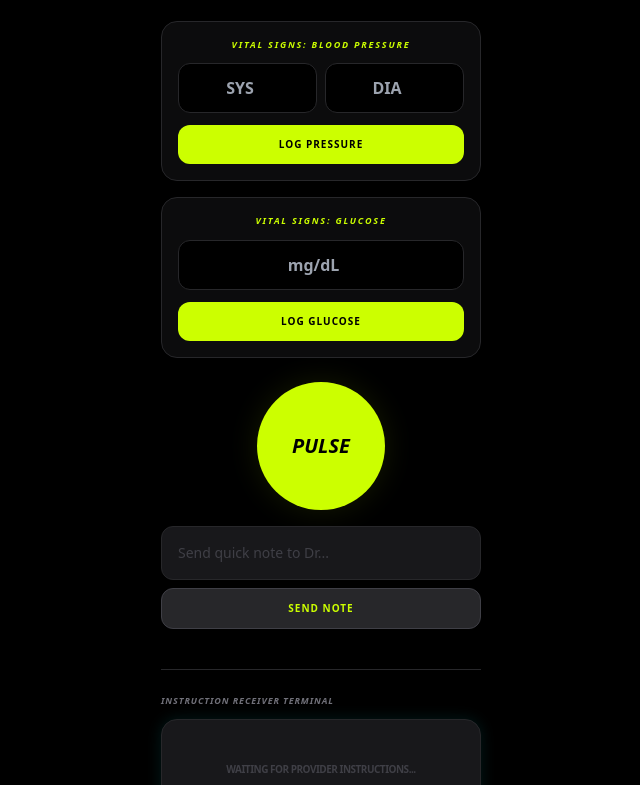
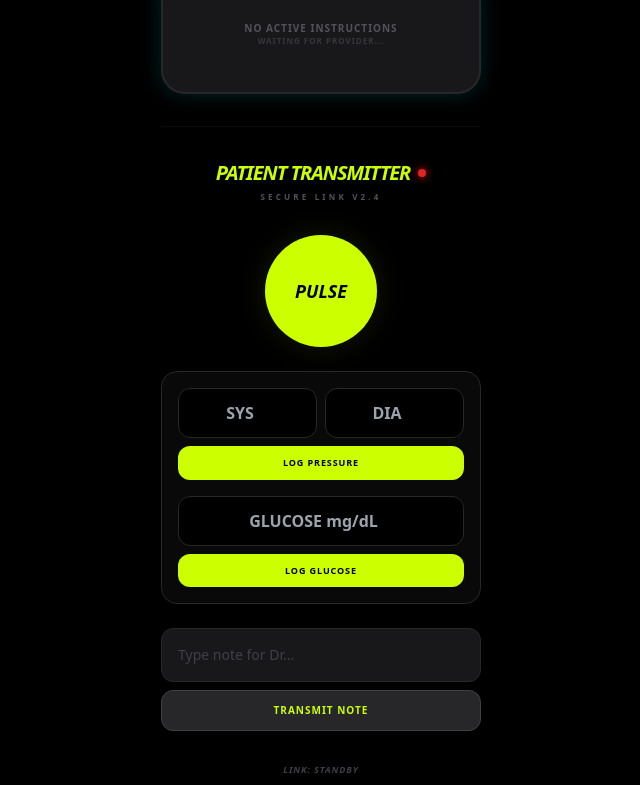
Before and after one commit to PreventiveHP/montcode-sender, a website: page index.html in a window 1280 px wide. Shown: the part 77-862 px from the top of the page, without its empty margins (319-959 px from the left). Drawn offline with nearby package versions, Linux system fonts and the light colour scheme; a script that the page names is missing.

Commit message:
Update index.html

```diff
--- a/index.html
+++ b/index.html
@@ -1,4 +1,4 @@
- <!DOCTYPE html>
+  <!DOCTYPE html>
 <html lang="en">
 <head>
     <meta charset="UTF-8">
@@ -7,70 +7,73 @@
     <script src="https://js.pusher.com/8.2.0/pusher.min.js"></script>
     <script src="https://cdn.tailwindcss.com"></script>
     <style>
-        .glow-cyan { box-shadow: 0 0 15px rgba(0, 255, 255, 0.1); }
+        .glow-cyan { box-shadow: 0 0 20px rgba(0, 255, 255, 0.15); }
         .alert-pulse { animation: pulse-border 2s infinite; }
         @keyframes pulse-border {
-            0% { border-color: #222; }
+            0% { border-color: #333; }
             50% { border-color: #00ffff; }
-            100% { border-color: #222; }
+            100% { border-color: #333; }
         }
     </style>
 </head>
 <body class="bg-black text-white flex flex-col items-center min-h-screen p-6 font-sans">
 
-    <div class="text-center mb-6 w-full max-w-xs">
-        <div class="flex items-center justify-center gap-2 mb-1">
-            <h1 class="text-[#ccff00] text-2xl font-black italic tracking-tighter uppercase">SENDER TEST</h1>
-            <div id="conn-indicator" class="w-2 h-2 rounded-full bg-red-600 shadow-[0_0_8px_red]"></div>
-        </div>
-        <p class="text-zinc-500 text-[9px] font-bold uppercase tracking-[0.3em]">Bridge Transmitter v2.3</p>
-    </div>
+    <div class="w-full max-w-xs mb-8">
+        <label class="text-[10px] text-[#00ffff] uppercase tracking-[0.2em] block mb-3 font-black italic text-center">
+            Instruction Receiver Terminal
+        </label>
 
-    <div class="w-full max-w-xs space-y-4 mb-8">
-        <div class="bg-zinc-900/50 border border-zinc-800 p-4 rounded-2xl shadow-xl">
-            <span class="text-[9px] text-[#ccff00] uppercase tracking-[0.2em] font-bold block mb-3 text-center italic">Vital Signs: Blood Pressure</span>
-            <div class="flex gap-2 mb-3">
-                <input type="number" id="bp-sys" placeholder="SYS" class="w-1/2 bg-black border border-zinc-800 rounded-xl p-3 text-center text-[#ccff00] font-bold outline-none focus:border-[#ccff00]">
-                <input type="number" id="bp-dia" placeholder="DIA" class="w-1/2 bg-black border border-zinc-800 rounded-xl p-3 text-center text-[#ccff00] font-bold outline-none focus:border-[#ccff00]">
+        <div id="feedback-panel" class="w-full bg-zinc-900 border-2 border-zinc-800 p-5 rounded-3xl glow-cyan transition-all min-h-[120px] flex flex-col justify-center relative overflow-hidden">
+            <div class="absolute top-0 left-0 w-full h-1 bg-zinc-800"></div>
+
+            <div id="feedback-placeholder" class="text-zinc-600 text-[10px] uppercase text-center font-bold tracking-widest leading-tight">
+                No active instructions<br><span class="opacity-50 text-[8px]">Waiting for Provider...</span>
             </div>
-            <button onclick="prepararEnvioBP()" class="w-full bg-[#ccff00] text-black font-black py-3 rounded-xl uppercase text-[10px] tracking-widest hover:bg-white transition-all">Log Pressure</button>
-        </div>
 
-        <div class="bg-zinc-900/50 border border-zinc-800 p-4 rounded-2xl shadow-xl">
-            <span class="text-[9px] text-[#ccff00] uppercase tracking-[0.2em] font-bold block mb-3 text-center italic">Vital Signs: Glucose</span>
-            <input type="number" id="glu-val" placeholder="mg/dL" class="w-full bg-black border border-zinc-800 rounded-xl p-3 text-center text-[#ccff00] font-bold outline-none focus:border-[#ccff00] mb-3">
-            <button onclick="prepararEnvioGLU()" class="w-full bg-[#ccff00] text-black font-black py-3 rounded-xl uppercase text-[10px] tracking-widest hover:bg-white transition-all">Log Glucose</button>
-        </div>
-
-        <div class="flex flex-col items-center gap-4 py-2">
-            <button id="send-btn" onclick="enviarDato('PULSE ALERT')"
-                class="w-32 h-32 bg-[#ccff00] text-black font-black rounded-full border-[8px] border-[#ccff00]/20 shadow-[0_0_30px_rgba(204,255,0,0.1)] active:scale-95 transition-all flex items-center justify-center">
-                <span class="text-xl italic font-black uppercase">PULSE</span>
-            </button>
-
-            <div class="w-full">
-                <input type="text" id="chat-input" placeholder="Send quick note to Dr..." class="w-full bg-zinc-900 border border-zinc-800 rounded-xl p-4 text-white text-sm focus:outline-none focus:border-[#ccff00] placeholder:text-zinc-700 mb-2">
-                <button onclick="enviarDesdeChat()" class="w-full bg-zinc-800 text-[#ccff00] font-bold py-3 rounded-xl uppercase text-[10px] tracking-widest border border-zinc-700">Send Note</button>
+            <div id="feedback-active" class="hidden">
+                <span class="text-[9px] text-[#00ffff] uppercase font-black block mb-2 tracking-widest underline decoration-2 offset-4">Incoming Message:</span>
+                <p id="feedback-content" class="text-lg text-white font-black italic leading-tight uppercase"></p>
+                <button onclick="dismissFeedback()" class="mt-4 text-[9px] text-zinc-500 font-bold uppercase tracking-widest hover:text-white transition-colors">× Clear Terminal</button>
             </div>
         </div>
     </div>
 
-    <div class="w-full max-w-xs pt-6 border-t border-zinc-800">
-        <label class="text-[9px] text-zinc-500 uppercase tracking-widest block mb-3 font-bold italic">Instruction Receiver Terminal</label>
+    <div class="w-full max-w-xs border-t border-zinc-800 mb-8 opacity-30"></div>
 
-        <div id="feedback-panel" class="w-full bg-zinc-900 border border-zinc-800 p-5 rounded-2xl glow-cyan transition-all min-h-[100px] flex flex-col justify-center">
-            <div id="feedback-placeholder" class="text-zinc-700 text-[10px] uppercase text-center font-bold tracking-tighter">
-                Waiting for Provider instructions...
-            </div>
-            <div id="feedback-active" class="hidden">
-                <span class="text-[9px] text-[#00ffff] uppercase font-black block mb-1">Incoming:</span>
-                <p id="feedback-content" class="text-sm text-white font-bold italic leading-tight"></p>
-                <button onclick="dismissFeedback()" class="mt-4 text-[9px] text-zinc-500 font-bold uppercase underline">Clear Terminal</button>
-            </div>
+    <div class="text-center mb-6">
+        <div class="flex items-center justify-center gap-2 mb-1">
+            <h1 class="text-[#ccff00] text-xl font-black italic tracking-tighter uppercase">Patient Transmitter</h1>
+            <div id="conn-indicator" class="w-2 h-2 rounded-full bg-red-600 shadow-[0_0_8px_red]"></div>
+        </div>
+        <p class="text-zinc-600 text-[8px] font-bold uppercase tracking-[0.4em]">Secure Link v2.4</p>
+    </div>
+
+    <div class="w-full max-w-xs space-y-4">
+        <div class="flex justify-center py-2">
+            <button id="send-btn" onclick="enviarDato('PULSE ALERT')"
+                class="w-28 h-28 bg-[#ccff00] text-black font-black rounded-full border-[6px] border-[#ccff00]/20 shadow-[0_0_30px_rgba(204,255,0,0.1)] active:scale-90 transition-all flex items-center justify-center">
+                <span class="text-lg font-black italic">PULSE</span>
+            </button>
         </div>
 
-        <div id="status-box" class="mt-6 p-3 rounded-xl bg-black border border-zinc-900 text-center">
-            <p id="status-text" class="text-zinc-700 font-bold text-[9px] uppercase tracking-widest italic">Link Status: Operational</p>
+        <div class="bg-zinc-900/40 border border-zinc-800 p-4 rounded-2xl">
+            <div class="flex gap-2 mb-2">
+                <input type="number" id="bp-sys" placeholder="SYS" class="w-1/2 bg-black border border-zinc-800 rounded-xl p-3 text-center text-[#ccff00] font-bold outline-none focus:border-[#ccff00]">
+                <input type="number" id="bp-dia" placeholder="DIA" class="w-1/2 bg-black border border-zinc-800 rounded-xl p-3 text-center text-[#ccff00] font-bold outline-none focus:border-[#ccff00]">
+            </div>
+            <button onclick="prepararEnvioBP()" class="w-full bg-[#ccff00] text-black font-black py-2.5 rounded-xl uppercase text-[9px] tracking-widest mb-4">Log Pressure</button>
+
+            <input type="number" id="glu-val" placeholder="GLUCOSE mg/dL" class="w-full bg-black border border-zinc-800 rounded-xl p-3 text-center text-[#ccff00] font-bold outline-none focus:border-[#ccff00] mb-2">
+            <button onclick="prepararEnvioGLU()" class="w-full bg-[#ccff00] text-black font-black py-2.5 rounded-xl uppercase text-[9px] tracking-widest">Log Glucose</button>
+        </div>
+
+        <div class="pt-2">
+            <input type="text" id="chat-input" placeholder="Type note for Dr..." class="w-full bg-zinc-900 border border-zinc-800 rounded-xl p-4 text-white text-sm focus:outline-none focus:border-[#ccff00] placeholder:text-zinc-700 mb-2">
+            <button onclick="enviarDesdeChat()" class="w-full bg-zinc-800 text-[#ccff00] font-black py-3 rounded-xl uppercase text-[10px] tracking-widest border border-zinc-700">Transmit Note</button>
+        </div>
+
+        <div id="status-box" class="text-center py-4">
+            <p id="status-text" class="text-zinc-700 font-bold text-[9px] uppercase tracking-widest italic">Link: Standby</p>
         </div>
     </div>
 
@@ -82,7 +85,7 @@
             document.getElementById('conn-indicator').className = "w-2 h-2 rounded-full bg-[#ccff00] shadow-[0_0_8px_#ccff00]";
         });
 
-        // LÓGICA DE RECEPCIÓN
+        // REIBIR INSTRUCCIONES
         channel.bind('test-event', function(data) {
             const content = data.text || "";
             if (content.includes("CMD:FEEDBACK")) {
@@ -105,10 +108,9 @@
             document.getElementById('feedback-placeholder').classList.remove('hidden');
             document.getElementById('feedback-active').classList.add('hidden');
             document.getElementById('feedback-panel').classList.remove('alert-pulse', 'border-[#00ffff]');
-            document.getElementById('feedback-content').innerText = "";
         }
 
-        // LÓGICA DE ENVÍO (Sigue igual para no romper nada)
+        // ENVIAR DATOS (SIN TOCAR LÓGICA)
         async function enviarDato(contenido) {
             const status = document.getElementById('status-text');
             status.innerText = "TRANSMITTING...";
@@ -120,11 +122,11 @@
                     body: JSON.stringify({ message: contenido, channel_id: "TEST-ID" })
                 });
                 if (response.ok) {
-                    status.innerText = "LINK SUCCESS ✅";
+                    status.innerText = "SUCCESS ✅";
                     status.className = "text-[#ccff00] font-bold text-[9px] uppercase tracking-widest";
                 }
             } catch (e) {
-                status.innerText = "LINK FAILED ❌";
+                status.innerText = "FAILED ❌";
                 status.className = "text-red-500 font-bold text-[9px] uppercase tracking-widest";
             }
         }
```
